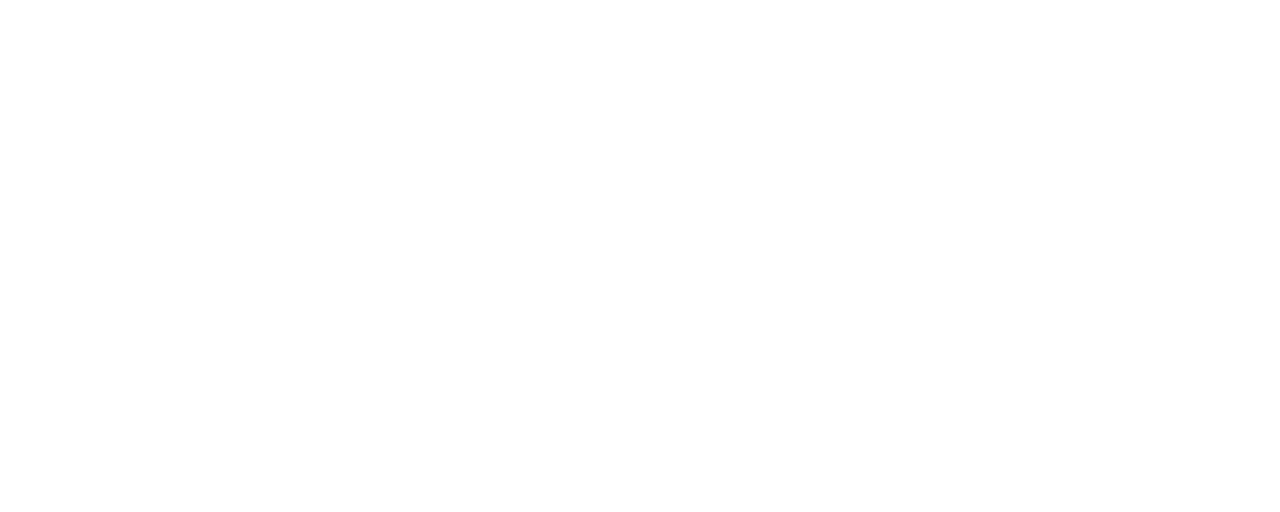
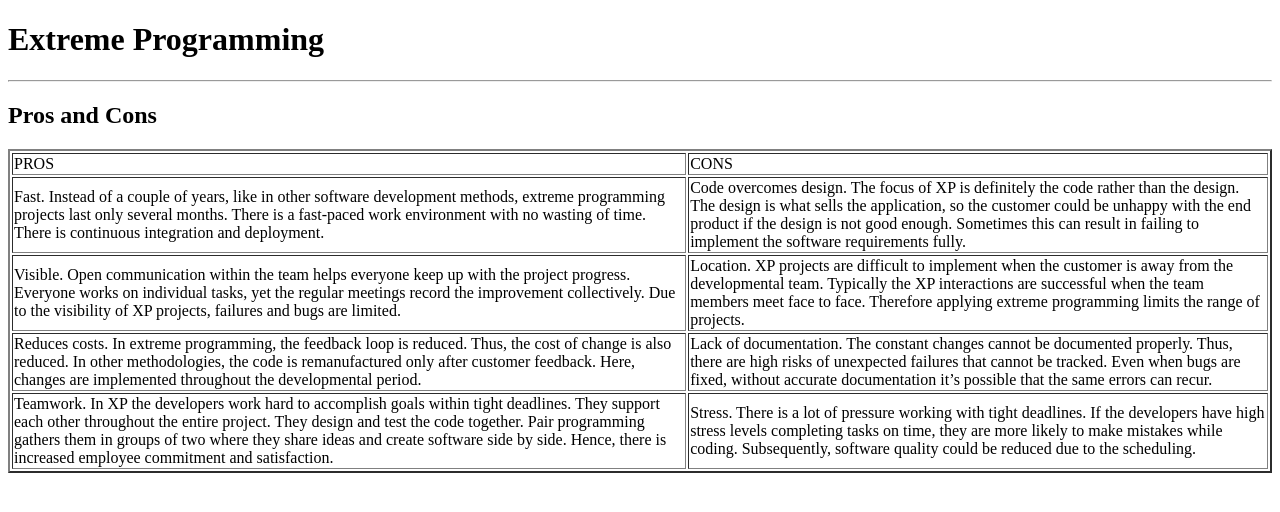
Before and after one commit to Estlib/TARge20J-ri, a plain HTML site: page HAATEMELL/exprog.html in a window 1280 px wide. Drawn offline with Linux system fonts and the light colour scheme.

Commit message:
add exprog, modify models

```diff
--- a/HAATEMELL/exprog.html
+++ b/HAATEMELL/exprog.html
@@ -0,0 +1,37 @@
+<!DOCTYPE html>
+<html lang="en">
+<head>
+    <meta charset="UTF-8">
+    <meta http-equiv="X-UA-Compatible" content="IE=edge">
+    <meta name="viewport" content="width=device-width, initial-scale=1.0">
+    <title>Document</title>
+</head>
+<body>
+    <h1>Extreme Programming</h1>
+    <hr>
+    <h2>Pros and Cons</h2>
+
+    <table border="2">
+        <tr>
+            <td>PROS</td>
+            <td>CONS</td>
+        </tr>
+<tr>
+    <td>Fast. Instead of a couple of years, like in other software development methods, extreme programming projects last only several months. There is a fast-paced work environment with no wasting of time. There is continuous integration and deployment.</td>
+    <td>Code overcomes design. The focus of XP is definitely the code rather than the design. The design is what sells the application, so the customer could be unhappy with the end product if the design is not good enough. Sometimes this can result in failing to implement the software requirements fully.</td>
+</tr>
+<tr>
+    <td>Visible. Open communication within the team helps everyone keep up with the project progress. Everyone works on individual tasks, yet the regular meetings record the improvement collectively. Due to the visibility of XP projects, failures and bugs are limited.</td>
+    <td>Location. XP projects are difficult to implement when the customer is away from the developmental team. Typically the XP interactions are successful when the team members meet face to face. Therefore applying extreme programming limits the range of projects.</td>
+</tr>
+<tr>
+    <td>Reduces costs. In extreme programming, the feedback loop is reduced. Thus, the cost of change is also reduced. In other methodologies, the code is remanufactured only after customer feedback. Here, changes are implemented throughout the developmental period.</td>
+    <td>Lack of documentation. The constant changes cannot be documented properly. Thus, there are high risks of unexpected failures that cannot be tracked. Even when bugs are fixed, without accurate documentation it’s possible that the same errors can recur.</td>
+</tr>
+<tr>
+    <td>Teamwork. In XP the developers work hard to accomplish goals within tight deadlines. They support each other throughout the entire project. They design and test the code together. Pair programming gathers them in groups of two where they share ideas and create software side by side. Hence, there is increased employee commitment and satisfaction.</td>
+    <td>Stress. There is a lot of pressure working with tight deadlines. If the developers have high stress levels completing tasks on time, they are more likely to make mistakes while coding. Subsequently, software quality could be reduced due to the scheduling.</td>
+</tr>
+    </table>
+</body>
+</html>
```
Also changed, not shown: HAATEMELL/models.html (+1 -1 lines).
